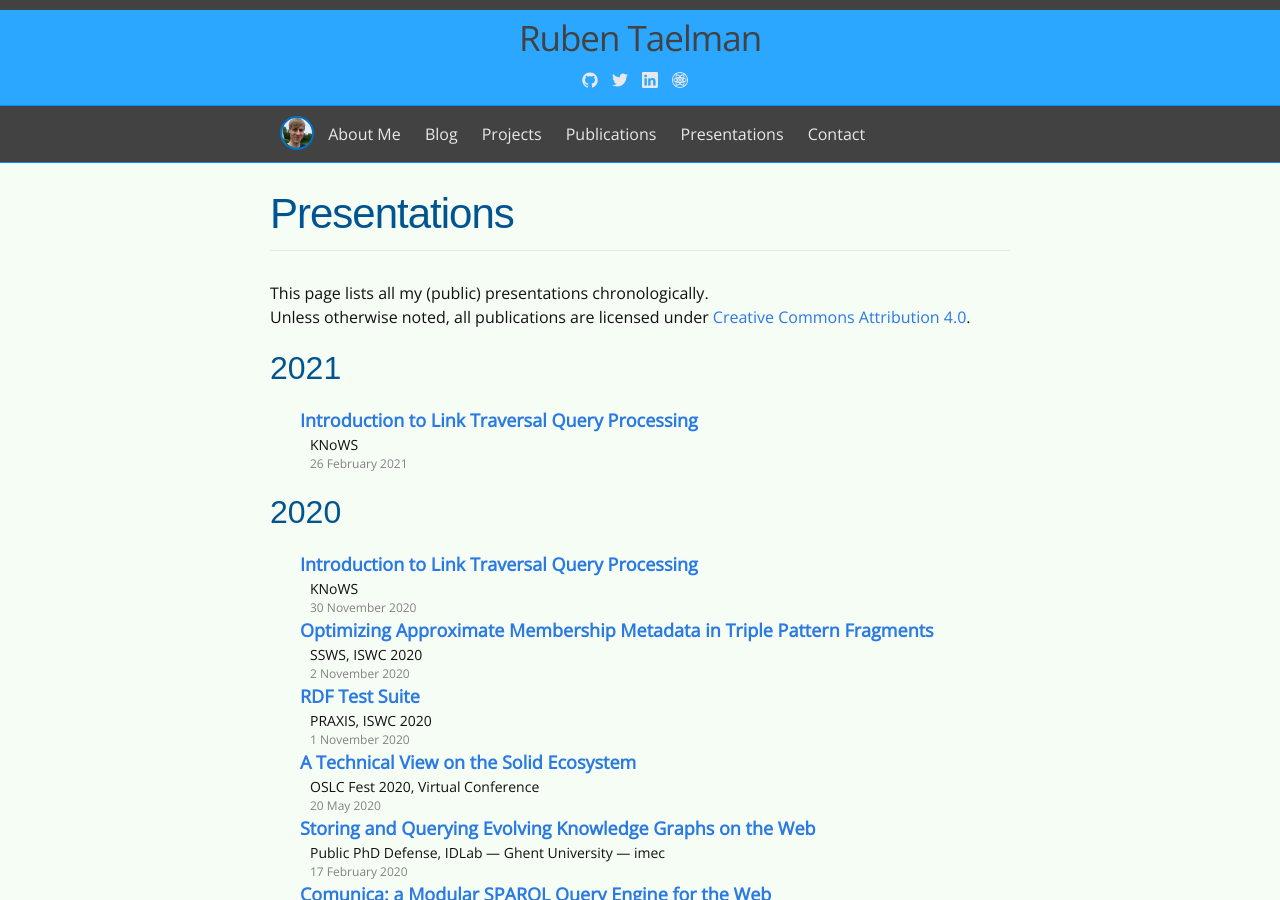
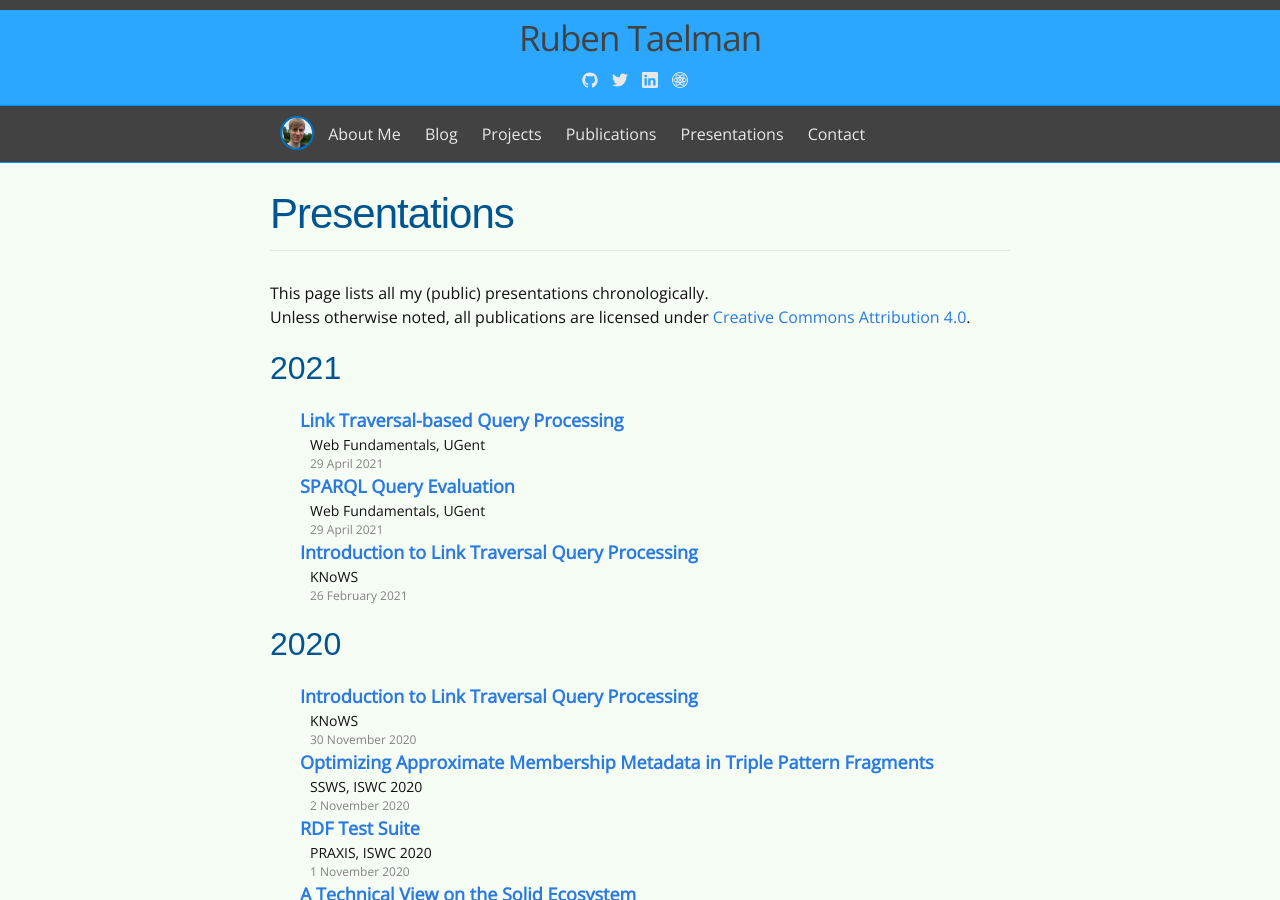
Before and after one commit to rubensworks/rubensworks.net, a Jekyll site: the page built from presentations.md, in a window 1280 px wide and 900 px high. Built offline with Jekyll 4.4.1, drawn with Linux system fonts in a browser that asks for light colours; some web fonts are replaced.

Commit message:
Add UGent WebFundamentals presentations

```diff
--- a/_data/presentations.yml
+++ b/_data/presentations.yml
@@ -1,3 +1,13 @@
+"2021-ugent-webfundamentals-linktraversal":
+    title: "Link Traversal-based Query Processing"
+    venue: "Web Fundamentals, UGent"
+    date: "29 April 2021"
+    url: "https://www.rubensworks.net/raw/slides/2021/ugent-webfundamentals-linktraversal/"
+"2021-ugent-webfundamentals-sparqlengines":
+    title: "SPARQL Query Evaluation"
+    venue: "Web Fundamentals, UGent"
+    date: "29 April 2021"
+    url: "https://www.rubensworks.net/raw/slides/2021/ugent-webfundamentals-sparqlengines/"
 "2021-knows-linktraversal":
     title: "Introduction to Link Traversal Query Processing"
     venue: "KNoWS"
```
